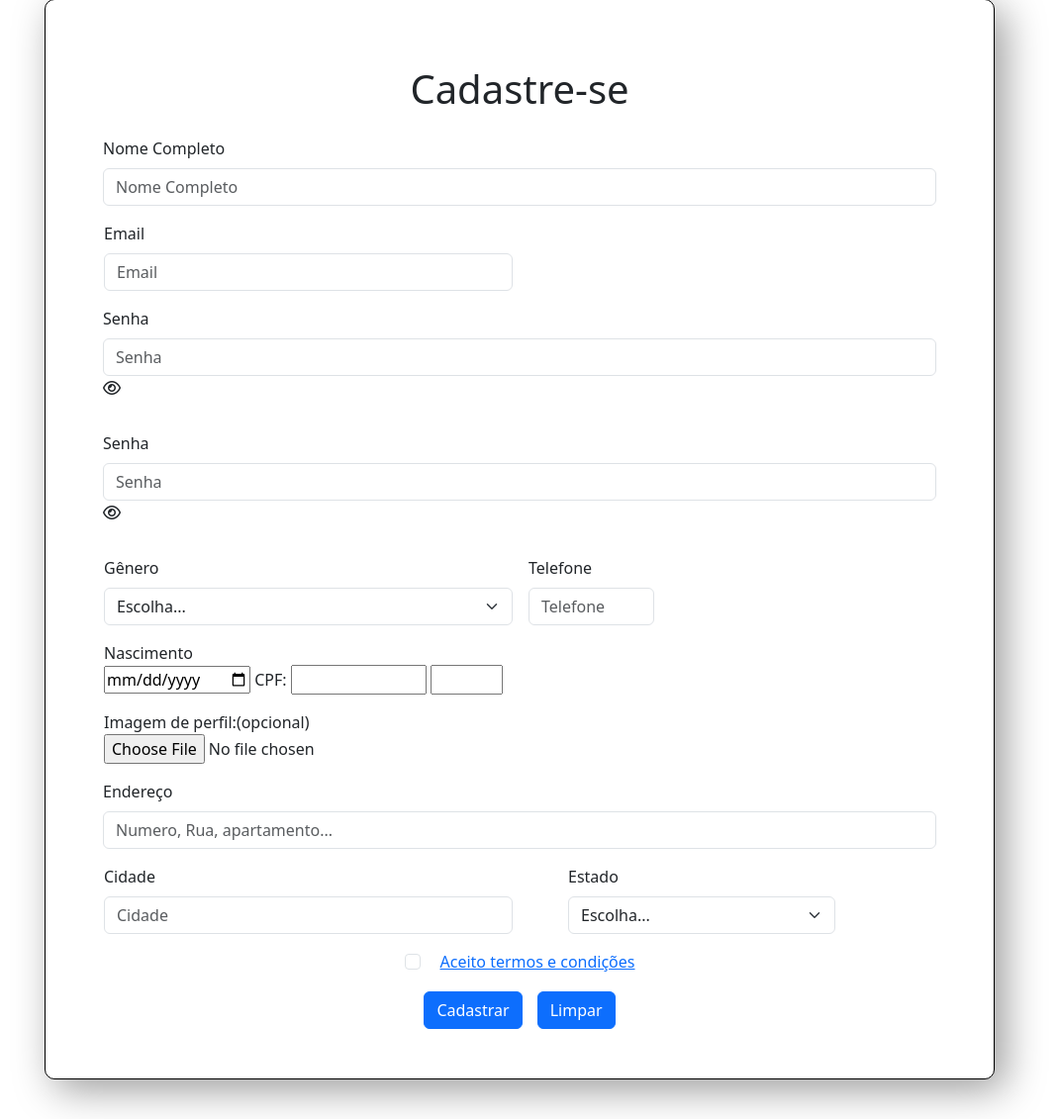
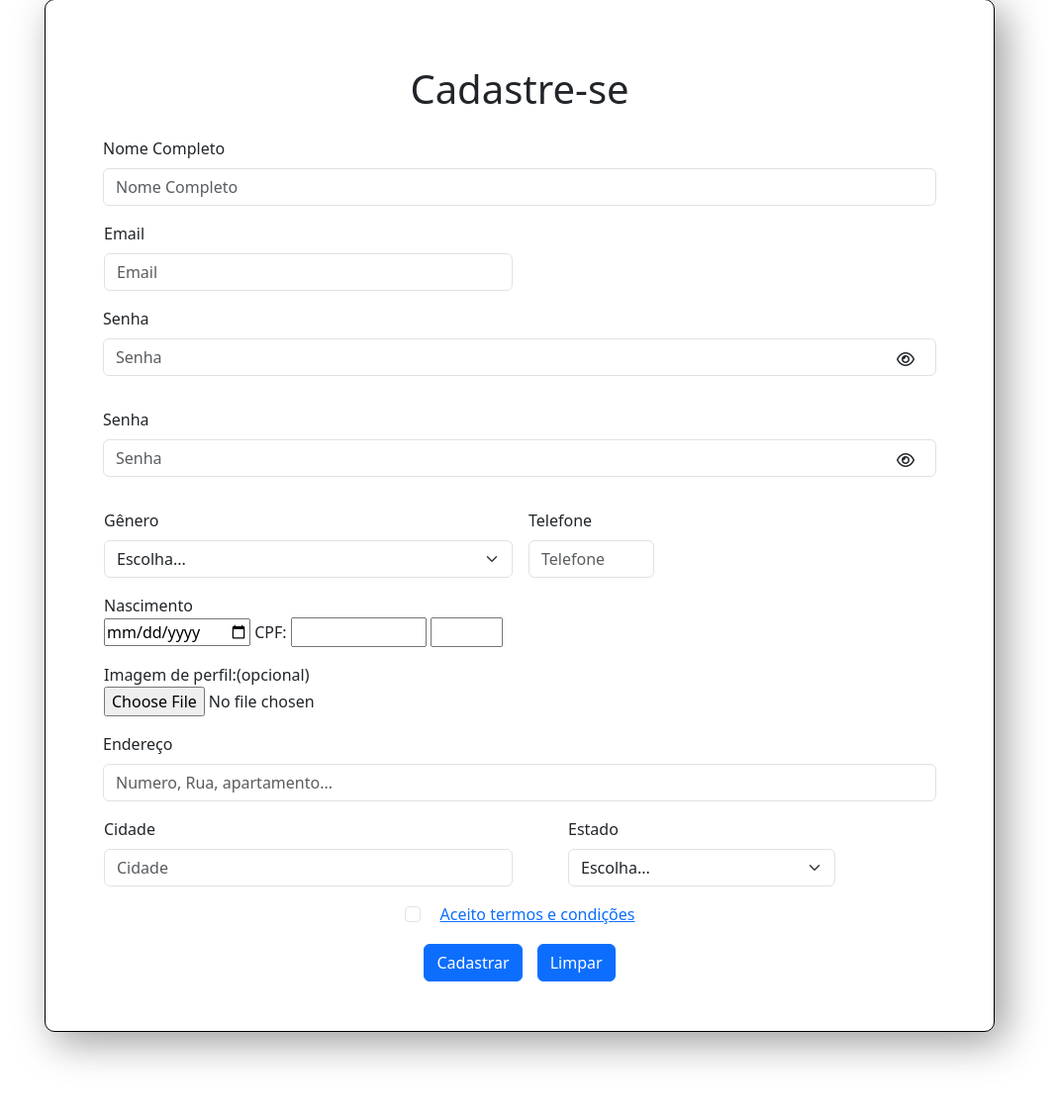
Before and after one commit to lippekstro/adote_me, a PHP site: template views/cadastro_usu.html in a window 1280 px wide. Shown: the part 252-1383 px from the top of the page at 99% size, without its empty margins (115-1184 px from the left). Run offline with PHP 8.4, Linux system fonts and the light colour scheme; the template is opened without the code that fills it, so the values that code supplies are empty; some libraries are stand-ins or nearby versions.

Commit message:
renan cadastro js senha

```diff
--- a/css/cadastro_usu.css
+++ b/css/cadastro_usu.css
@@ -162,9 +162,18 @@ h1{
     position: relative;
 }
 
-#eye {
+
+#eye1{
     position: absolute;
-    right: 10px;
+    right: 30px;
+    top: 75%;
+    transform: translateY(-50%);
+    cursor: pointer;
+}
+
+#eye2 {
+    position: absolute;
+    right: 30px;
     top: 75%;
     transform: translateY(-50%);
     cursor: pointer;
--- a/css/login.css
+++ b/css/login.css
@@ -141,7 +141,7 @@ h1{
 
 #eye {
     position: absolute;
-    right: 10px;
+    right: 15px;
     top: 75%;
     transform: translateY(-50%);
     cursor: pointer;
```
